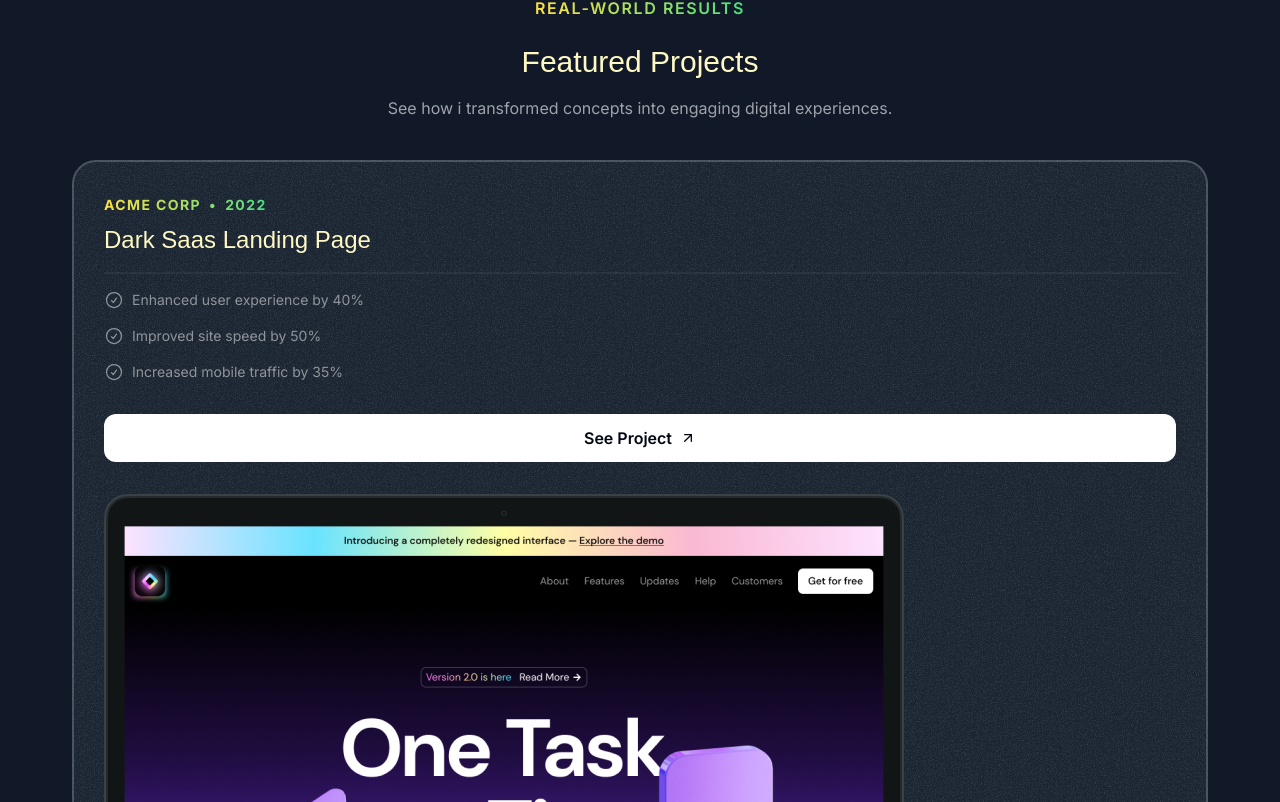
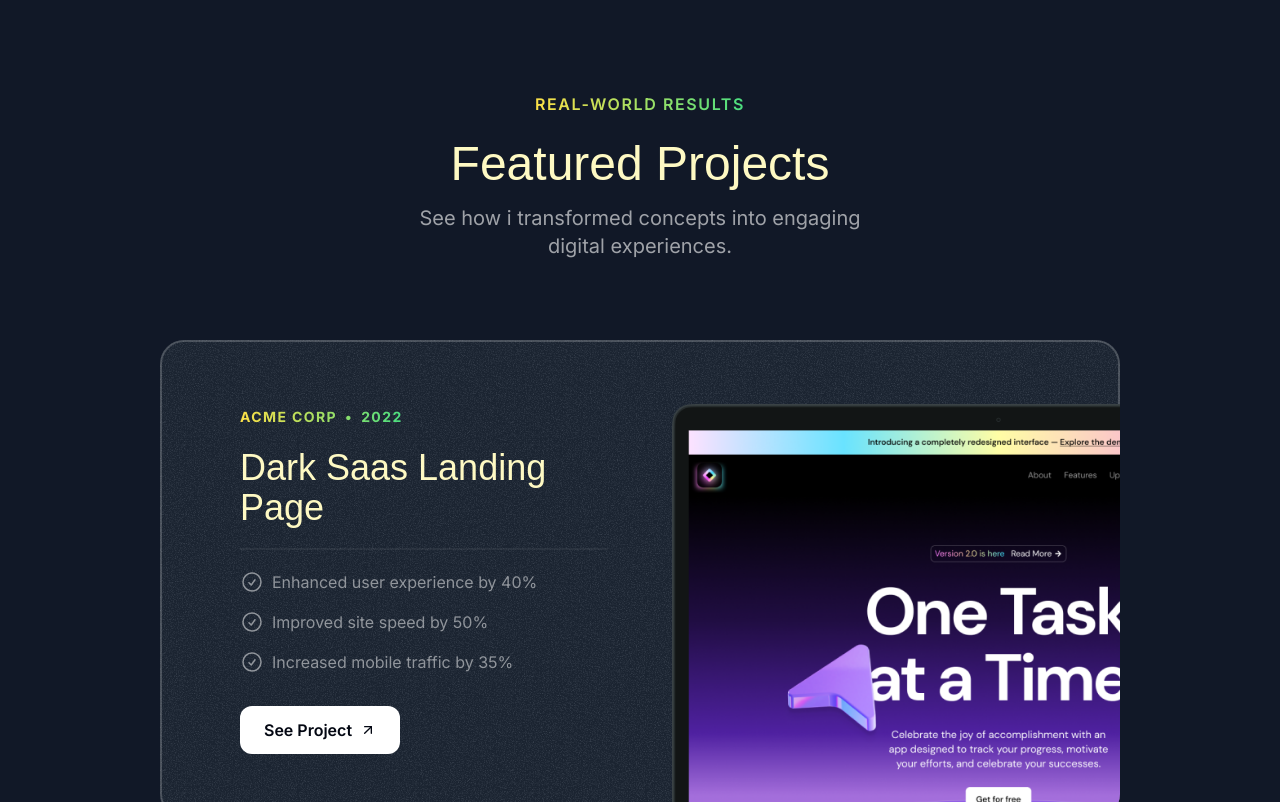
Before and after one commit to abhishekdam/abhishekdam.github.io, a Next.js app in the folder starter-template/: page / in a window 1280 px wide. Shown: the part 898-1700 px from the top of the page. Built offline with nearby package versions, Linux system fonts and the light colour scheme; a web font is replaced by a local one.

Commit message:
pojects section done all

```diff
--- a/starter-template/src/app/globals.css
+++ b/starter-template/src/app/globals.css
@@ -10,3 +10,9 @@
     @apply absolute inset-0  border-2 top-1/2 left-1/2 -translate-x-1/2 -translate-y-1/2 rounded-full border-yellow-300/5 shadow-[0_0_80px_inset] shadow-yellow-300/5;
   }
 }
+
+@layer utilities {
+  .container {
+    @apply lg:max-w-5xl;
+  }
+}
--- a/starter-template/src/sections/Projects.tsx
+++ b/starter-template/src/sections/Projects.tsx
@@ -47,24 +47,24 @@
 
 export const ProjectsSection = () => {
   return (
-    <section className="pb-16">
+    <section className="pb-16 lg:py-24">
       <div className="container ">
         <div className="flex justify-center">
           <p className="uppercase font-semibold tracking-widest bg-gradient-to-r from-yellow-300 to-green-400 text-center bg-clip-text text-transparent">
             Real-World Results
           </p>
         </div>
-        <h2 className="font-serif text-3xl text-center mt-6">
+        <h2 className="font-serif text-3xl md:text-5xl text-center mt-6">
           Featured Projects
         </h2>
-        <p className="text-center text-white/60 mt-4">
+        <p className="text-center md:text-lg lg:text-xl text-white/60 mt-4 max-w-md mx-auto">
           See how i transformed concepts into engaging digital experiences.
         </p>
-        <div className="flex flex-col mt-10 gap-20">
+        <div className="flex flex-col mt-10 md:mt-20  gap-20">
           {portfolioProjects.map((project) => (
             <div
               key={project.title}
-              className="bg-gray-800 rounded-3xl relative z-0 overflow-hidden after:-z-10 after:content-[''] after:absolute after:inset-0 after:outline after:-outline-offset-2 after:rounded-3xl after:outline-white/20 px-8 pt-8 after:pointer-events-none"
+              className="bg-gray-800 rounded-3xl relative z-0 overflow-hidden after:-z-10 after:content-[''] after:absolute after:inset-0 after:outline after:-outline-offset-2 after:rounded-3xl after:outline-white/20 px-8 pt-8 md:pt-12 md:px-10 lg:pt-16 lg:px-20 after:pointer-events-none"
             >
               <div
                 className="absolute inset-0 -z-10 opacity-10"
@@ -72,36 +72,44 @@
                   backgroundImage: `url(${grainImage.src})`,
                 }}
               ></div>
+              <div className="lg:grid lg:grid-cols-2 lg:gap-16">
+                <div className="lg:pb-16">
                   <div className="inline-flex bg-gradient-to-r from-yellow-300 to-green-400 gap-2 text-transparent bg-clip-text font-bold uppercase tracking-widest text-sm">
                     <span>{project.company}</span>
                     <span>&bull;</span>
                     <span>{project.year}</span>
                   </div>
 
-              <h3 className="font-serif text-2xl mt-2">{project.title}</h3>
-              <hr className="border-t-2 border-white/5 mt-4" />
-              <ul className="flex flex-col gap-4 mt-4">
+                  <h3 className="font-serif text-2xl mt-2 md:mt-5 md:text-4xl ">
+                    {project.title}
+                  </h3>
+                  <hr className="border-t-2 border-white/5 mt-4 md:mt-5" />
+                  <ul className="flex flex-col gap-4 mt-4 md:mt-5">
                     {project.results.map((result) => (
                       <li
                         key={result.title}
-                    className="flex gap-2 text-sm text-white/50"
+                        className="flex gap-2 text-sm md:text-base text-white/50"
                       >
-                    <CheckCircleIcon className="size-5" />
+                        <CheckCircleIcon className="size-5 md:size-6" />
                         <span>{result.title}</span>
                       </li>
                     ))}
                   </ul>
                   <a href={project.link} target="_blank">
-                <button className="bg-white text-gray-950 h-12 w-full rounded-xl font-semibold inline-flex items-center justify-center gap-2 mt-8">
+                    <button className="bg-white text-gray-950 h-12 w-full md:w-auto px-6 rounded-xl font-semibold inline-flex items-center justify-center gap-2 mt-8">
                       <span>See Project</span>
                       <ArrowUprightIcon className="size-4" />
                     </button>
                   </a>
+                </div>
+                <div className="relative">
                   <Image
                     src={project.image}
                     alt={project.title}
-                className="mt-8 -mb-4"
+                    className="mt-8 -mb-4 md:-mb-0 lg:mt-0 lg:absolute lg:h-full lg:w-auto lg:max-w-none"
                   />
+                </div>
+              </div>
             </div>
           ))}
         </div>
```
Lines whose indentation alone changed are shown as unchanged.
